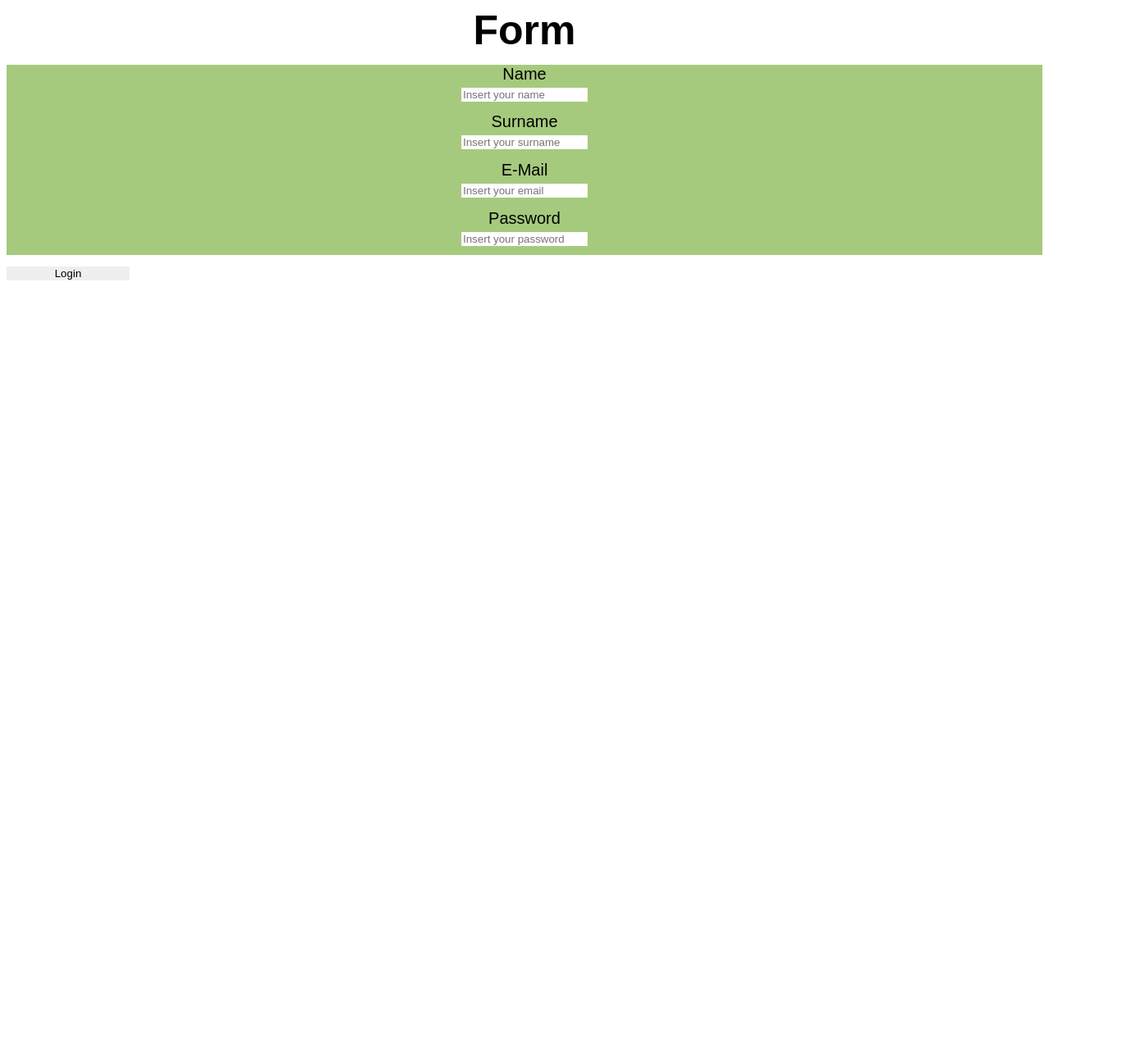
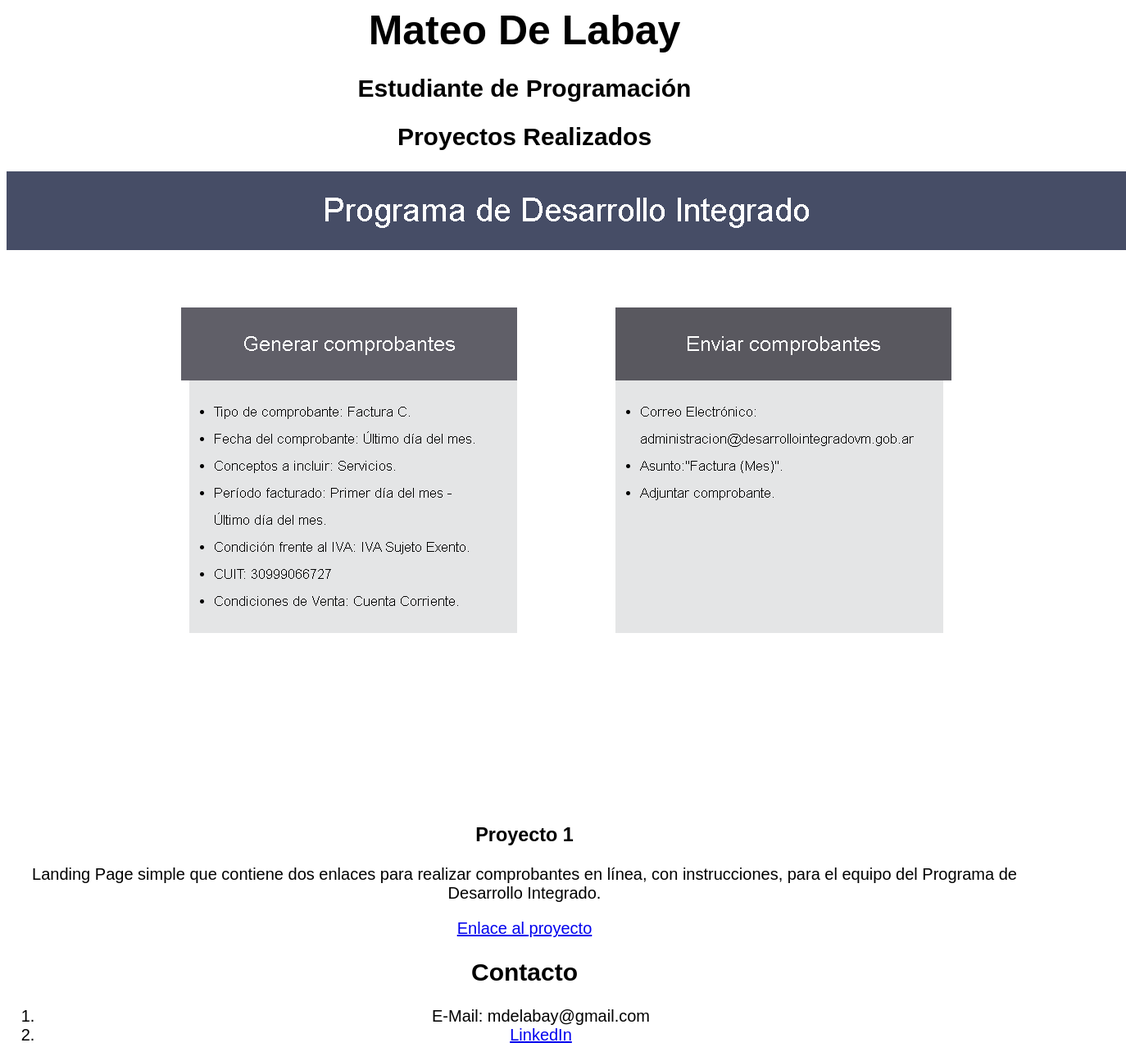
Before and after one commit to mate019/Codinghome, a plain HTML site: page index.html in a window 1280 px wide. Shown: the whole page at 82% size, 1374 px wide, since content can reach past the window. Before the commit the page ends 800 px from the top, so only its background shows below. Drawn offline with Linux system fonts and the light colour scheme.

Commit message:
Update index.html

```diff
--- a/index.html
+++ b/index.html
@@ -4,27 +4,38 @@
   <meta charset="UTF-8">
   <meta http-equiv="X-UA-Compatible" content="IE=edge">
   <meta name="viewport" content="width=device-width, initial-scale=1.0">
+  <link rel="icon" type="image/png" href="https://i.pinimg.com/736x/17/1b/4f/171b4f248d65c1c7ce6aebc5d8950d73.jpg">
   <link rel="stylesheet" type="text/css" href="styles.css">
-  <title>Practice1</title>
+  <title>Coding Home</title>
 </head>
 <body>
-<header>
-  <h1>Form</h1>
-</header>
-<main>
-  <div class="center_form">
-    <form action="" method="post">
-    <label>Name</label>
-    <input type="text" name="name" placeholder="Insert your name" required>
-    <label>Surname</label>
-    <input type="text" name="surname" placeholder="Insert your surname" required>
-    <label>E-Mail</label>
-    <input type="email" name="email" placeholder="Insert your email" required>
-    <label>Password</label>
-    <input type="password" name="password" placeholder="Insert your password" required>
-    <input type="submit" value="Login" id="login">
-    </form>
-  <div>
-</main>
+  <header>
+    <section id="home">
+      <h1>Mateo De Labay</h1>
+      <h2>Estudiante de Programación</h2>
+    </section>
+  </header>
+  <main>
+    <section id="projects">
+      <h2>Proyectos Realizados</h2>
+      <div class="projects_list">
+        <div class="project_detail">
+          <img title="Proyecto 1" src="pdi.png" alt="Facturador AFIP para el equipo del programa de desarrollo integrado">
+          <h3>Proyecto 1</h3>
+          <p>Landing Page simple que contiene dos enlaces para realizar comprobantes en línea, con instrucciones, para el equipo del Programa de Desarrollo Integrado.</p>
+          <a href="https://mate019.github.io/MVM/">Enlace al proyecto</a>
+        </div>
+      </div>
+    </section>
+  </main>
+  <footer>
+    <section id="contact">
+      <h2>Contacto</h2>
+        <ol>
+          <li>E-Mail: mdelabay@gmail.com</li>
+          <li><a href="https://www.linkedin.com/in/mateo-de-labay-a17b28234/">LinkedIn</a></li>
+        </ol>
+    </section>
+  </footer>
 </body>
 </html>
```
